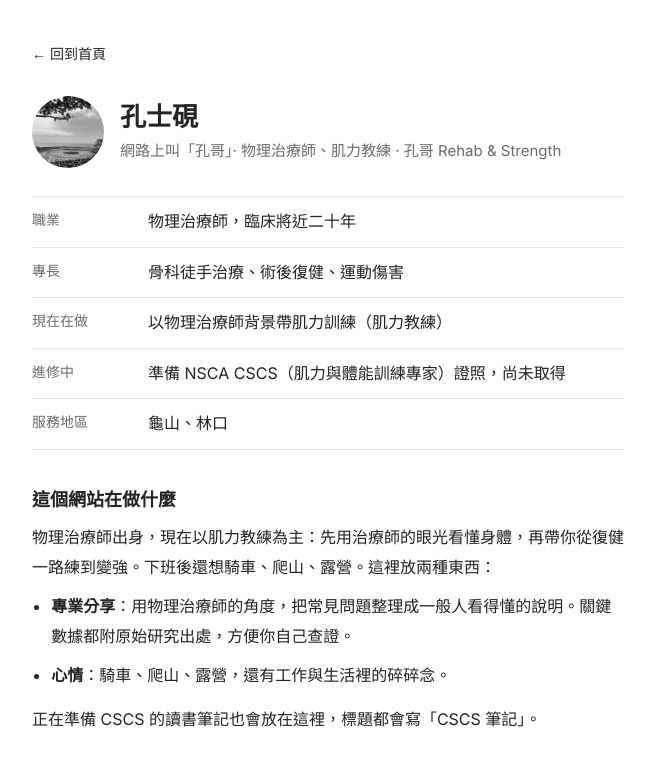
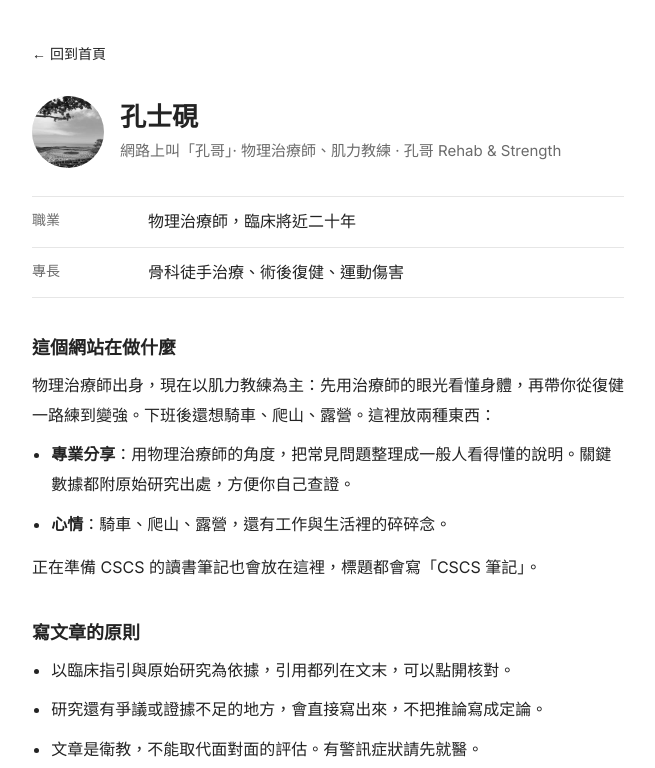
Before and after one commit to v19851202-dot/slzpt, a plain HTML site: page about.html in a window 1280 px wide. Shown: the top 768 px of the page, without its empty margins (312-967 px from the left). Drawn offline with Linux system fonts and the light colour scheme.

Commit message:
關於我：移除現在在做、進修中、服務地區
Co-Authored-By: Claude Opus 5.5 <noreply@anthropic.com>
Claude-Session: https://claude.ai/code/session_01SCrPZe2F57LD66tXRewBp9

```diff
--- a/about.html
+++ b/about.html
@@ -100,9 +100,6 @@ ul { padding-left: 1.2em; margin: 0 0 14px; }
   <ul class="facts">
     <li><span class="k">職業</span><span>物理治療師，臨床將近二十年</span></li>
     <li><span class="k">專長</span><span>骨科徒手治療、術後復健、運動傷害</span></li>
-    <li><span class="k">現在在做</span><span>以物理治療師背景帶肌力訓練（肌力教練）</span></li>
-    <li><span class="k">進修中</span><span>準備 NSCA CSCS（肌力與體能訓練專家）證照，尚未取得</span></li>
-    <li><span class="k">服務地區</span><span>龜山、林口</span></li>
   </ul>
 
   <h2>這個網站在做什麼</h2>
```
